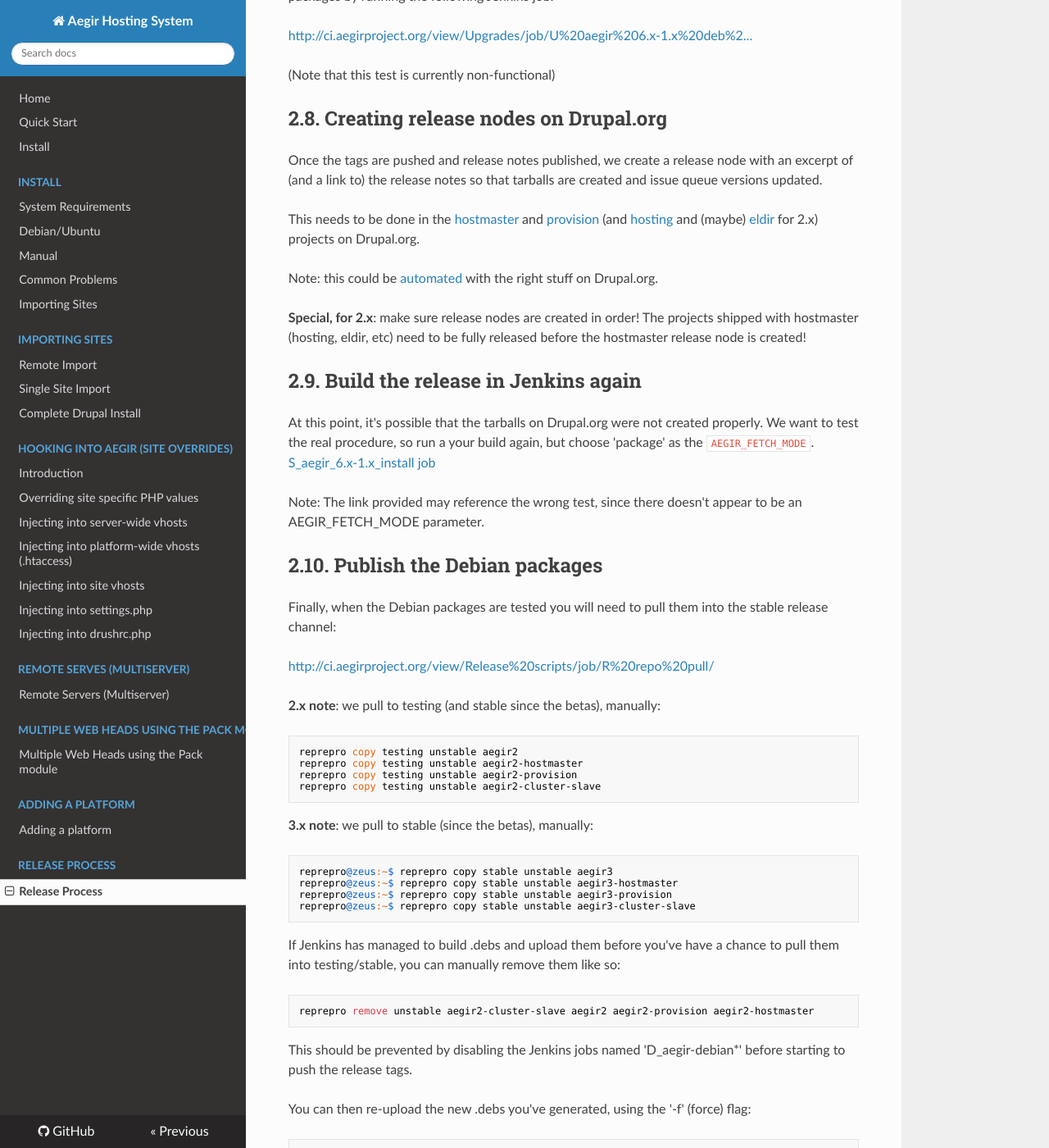
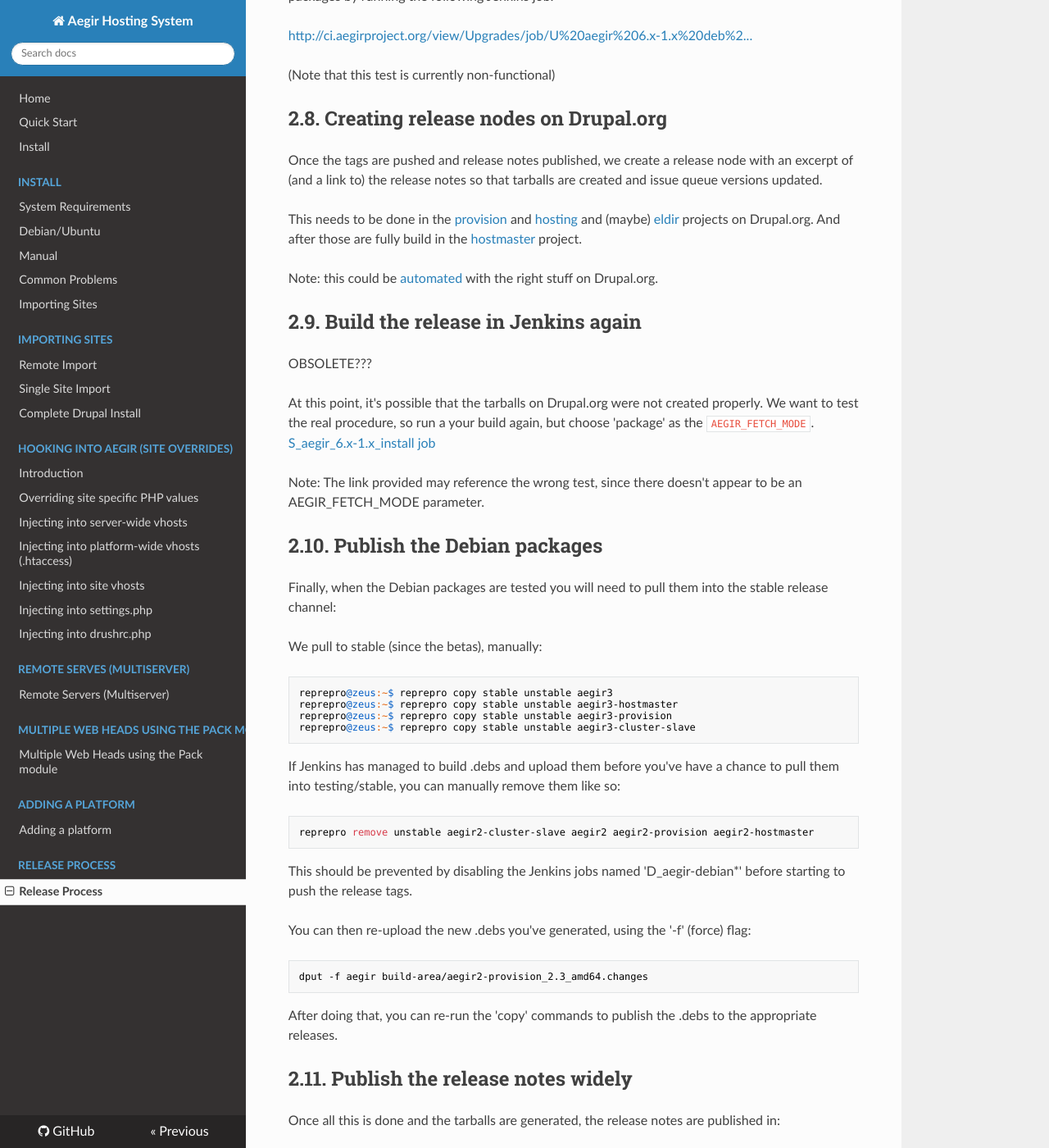
Before and after one commit to aegir-project/documentation, an MkDocs documentation site: the page built from docs/community/release-process.md, in a window 1280 px wide and 1400 px high, scrolled down 3980 px. Shown: the whole window at 82% size. Built offline with MkDocs 1.6.1, drawn with Linux system fonts in a browser that asks for light colours; nearby versions of some CDN libraries; old or Windows-style settings are respelled for this version of MkDocs; some of the changed text lies outside the part shown.

Commit message:
more cleanup

```diff
--- a/docs/community/release-process.md
+++ b/docs/community/release-process.md
@@ -113,17 +113,17 @@
 
 ## 2.5. Test the manual install in Jenkins
 
-Before making a full release, test the release in Jenkins. To do so, start a build of the launch the [S_aegir_6.x-1.x_install job](http://ci.aegirproject.org/job/S_aegir_6.x-1.x_install/) (or [S_aegir_6.x-2.x_install job](http://ci.aegirproject.org/job/S_aegir_6.x-2.x_install/) for 2.x) with the following parameters:
+Before making a full release, test the release in Jenkins. To do so, start a build of the launch the [P_Aegir_Puppet_Module_functional_test_Aegir3-dev](http://ci.aegirproject.org/job/P_Aegir_Puppet_Module_functional_test_Aegir3-dev/) with the following parameters:
 
 *   the right release as the `AEGIR_VERSION` parameter
-*   the `DRUSH_VERSION` to match what is required for this release. (Currently '4.5' for Aegir 1.x)
+*   the `DRUSH_VERSION` to match what is required for this release.
 
 If the build fails, delete the remote tags (using `git push origin :6.x-1.7`, for example), fix the bugs and start again.
 
 
 ## 2.6. Build the Debian packages
 
-Build the package and upload to [http://debian.aegirproject.org/](http://debian.aegirproject.org/ "http://debian.aegirproject.org/"). Jenkins can build and upload a Debian package for you with [the S_aegir-debian-official job](http://ci.aegirproject.org/job/S_aegir-debian-official/).
+Build the package and upload to [http://debian.aegirproject.org/](http://debian.aegirproject.org/ "http://debian.aegirproject.org/"). Jenkins can build and upload a Debian package for you with [the S_aegir-debian-official-3.x job](http://ci.aegirproject.org/job/S_aegir-debian-official-3.x/).
 
 If you need to move the tags again, you will need to clear the testing archive using the [R clear repo job](http://ci.aegirproject.org/job/R%20clear%20repo/), with the testing argument.
 
@@ -152,14 +152,15 @@
 
 Once the tags are pushed and release notes published, we create a release node with an excerpt of (and a link to) the release notes so that tarballs are created and issue queue versions updated.
 
-This needs to be done in the [hostmaster](https://drupal.org/node/add/project-release/195997) and [provision](https://drupal.org/node/add/project-release/196005) (and [hosting](https://drupal.org/node/add/project-release/196008) and (maybe) [eldir](https://drupal.org/node/add/project-release/452774) for 2.x) projects on Drupal.org.
+This needs to be done in the [provision](https://drupal.org/node/add/project-release/196005) and [hosting](https://drupal.org/node/add/project-release/196008) and (maybe) [eldir](https://drupal.org/node/add/project-release/452774) projects on Drupal.org.
+And after those are fully build in the [hostmaster](https://drupal.org/node/add/project-release/195997) project.
 
 Note: this could be [automated](http://drupal.org/node/1050618) with the right stuff on Drupal.org.
 
-**Special, for 2.x**: make sure release nodes are created in order! The projects shipped with hostmaster (hosting, eldir, etc) need to be fully released before the hostmaster release node is created!
-
 
 ## 2.9. Build the release in Jenkins again
+
+OBSOLETE???
 
 At this point, it's possible that the tarballs on Drupal.org were not created properly. We want to test the real procedure, so run a your build again, but choose 'package' as the `AEGIR_FETCH_MODE`. [S_aegir_6.x-1.x_install job](http://ci.aegirproject.org/job/S_aegir_6.x-1.x_install/)
 
@@ -170,16 +171,7 @@
 
 Finally, when the Debian packages are tested you will need to pull them into the stable release channel:
 
-[http://ci.aegirproject.org/view/Release%20scripts/job/R%20repo%20pull/](http://ci.aegirproject.org/view/Release%20scripts/job/R%20repo%20pull/ "http://ci.aegirproject.org/view/Release%20scripts/job/R%20repo%20pull/")
-
-**2.x note**: we pull to testing (and stable since the betas), manually:
-
-    reprepro copy testing unstable aegir2
-    reprepro copy testing unstable aegir2-hostmaster
-    reprepro copy testing unstable aegir2-provision
-    reprepro copy testing unstable aegir2-cluster-slave
-
-**3.x note**: we pull to stable (since the betas), manually:
+We pull to stable (since the betas), manually:
 
     reprepro@zeus:~$ reprepro copy stable unstable aegir3
     reprepro@zeus:~$ reprepro copy stable unstable aegir3-hostmaster
@@ -203,7 +195,7 @@
 
 Once all this is done and the tarballs are generated, the release notes are published in:
 
-*   The [handbook](/node/66) (this is where the release notes live!)
+*   The [handbook](http://community.aegirproject.org/release-notes) (this is where the release notes live!)
 *   A link to the release notes on the [frontpage block](/)
 *   An [event in the calendar](/node/add/event)
 *   A [discussion post](/node/add/discussion) (don't forget to make it 'sticky' & remove stickiness from the previous announcement)
```
Also changed, not shown: 1 other file.
